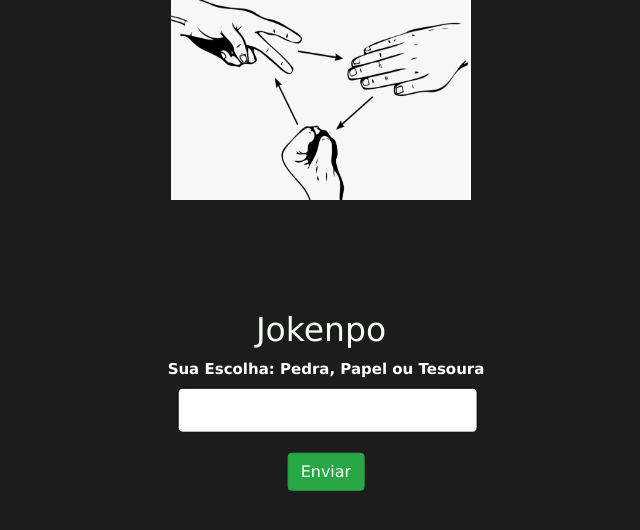
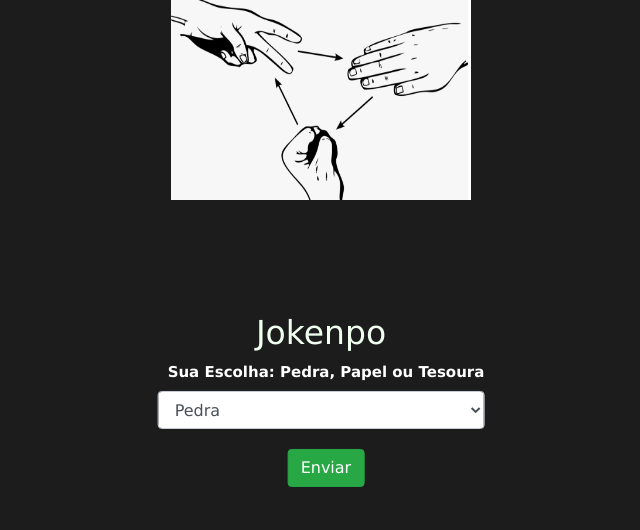
Before and after one commit to LucasRoseira/PWEB, a plain HTML site: page Atividade6/index.html in a window 1280 px wide. Shown: the whole page, without its empty margins (319-959 px from the left). Drawn offline with nearby package versions, Linux system fonts and the light colour scheme.

Commit message:
Atualizações de design
Atividade3009 - Diminuição do select
Atividae6 - Mudança para combobox
Atividade7 - Mudança de cor dos textbox e do botão

```diff
--- a/Atividade3009/css/estilo.css
+++ b/Atividade3009/css/estilo.css
@@ -8,7 +8,7 @@ form {
     font-family: Verdana,Tahoma,sans-serif;
     font-size: 15px;
     background-color: #192150;
-    max-width: 1000px;
+    max-width: 400px;
     position: absolute;
     top: 50%;
     left: 50%;
@@ -23,7 +23,7 @@ h2 {
 }
 
 input, select{
-    width: 100px;
+    width: 150px;
     padding: 10px;
     color: black;
     margin-left: 20px;
@@ -33,7 +33,7 @@ input, select{
     border: 1px solid;
 }
 
-input:hover,input:focus {
+input:hover,input:focus, select {
     border-color: #000066;
     box-shadow: 5px 0px 9px #FFFF00;
     background-color: #66FFFF;
@@ -49,6 +49,6 @@ form label {
 }
 
 div>button {
-    margin-left: 300px;
+    margin-left: 150px;
     color: red;
 }
--- a/Atividade6/index.html
+++ b/Atividade6/index.html
@@ -20,8 +20,11 @@
                 <h2>Jokenpo</h2>
                 <div>
                     <label for="exampleFormControlSelect1">Sua Escolha: Pedra, Papel ou Tesoura</label>
-                    <br>
-                    <input type="text" name="escolha" id="escolha">
+                    <select id="escolha" class="form-control">
+                        <option value="pedra">Pedra</option>
+                        <option value="papel">Papel</option>
+                        <option value="tesoura">Tesoura</option>
+                    </select>
                 </div>
 
                 <button type="button" class="btn btn-success" onclick="Jokenpo();">Enviar</button>
--- a/Atividade7/css/estilo.css
+++ b/Atividade7/css/estilo.css
@@ -27,7 +27,7 @@ input{
 input:hover,input:focus {
 	border-color: #000066;
 	box-shadow: 5px 0px 9px #FFFF00;
-	background-color:#808080;
+	background-color:#ffa500;
 	color: black;
 	font-weight: bold;
 
```
Also changed, not shown: Atividade3009/Pesquisa1.html (+3 -2 lines), Atividade7/index.html (+1 -1 lines).
